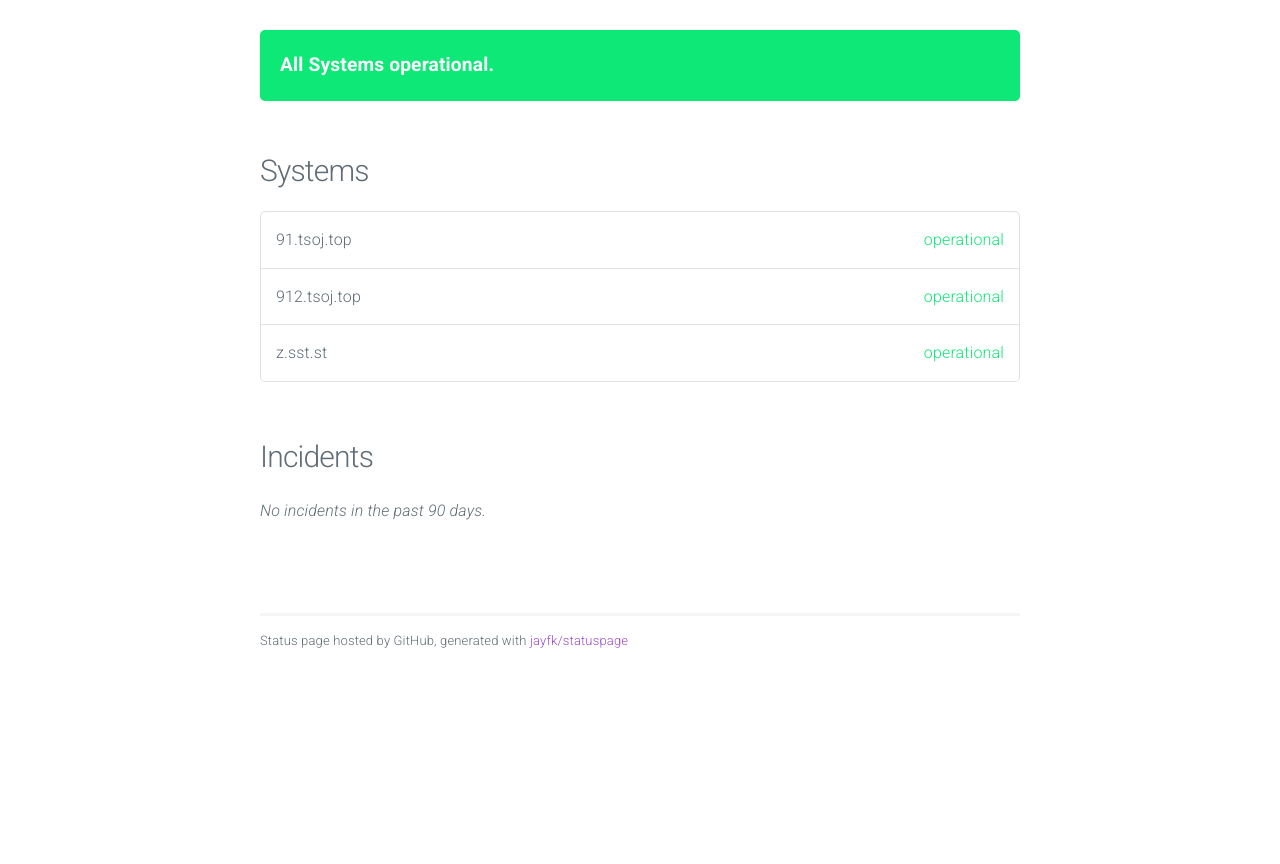
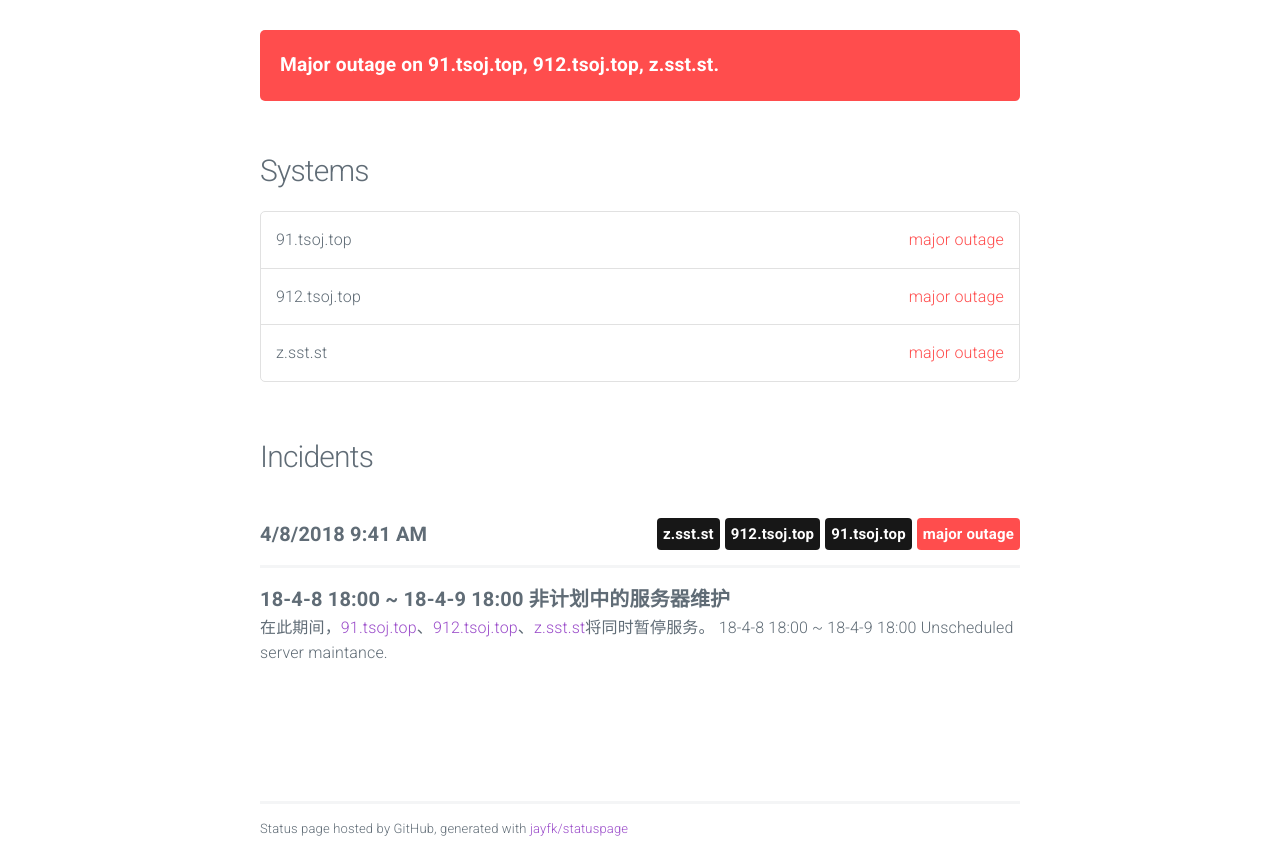
Before and after one commit to VICZONE/ssstatus, a plain HTML site: page index.html in a window 1280 px wide. Shown: the part 55-919 px from the top of the page. Before the commit the page ends 800 px from the top, so only its background shows below. Drawn offline with nearby package versions, Linux system fonts and the light colour scheme; no server answers.

Commit message:
update index

```diff
--- a/index.html
+++ b/index.html
@@ -29,31 +29,55 @@
 
 			<section class="container" id="main">
 
-					<div class="panel operational" data-l10n-id="systems-operational">
-						All Systems operational.
+
+					<div class="panel major outage">
+						<span data-l10n-id="Major-outage">Major outage</span> <span data-l10n-id="on">on</span> 91.tsoj.top, 912.tsoj.top, z.sst.st.
 					</div>
+
 
 
 				<h4 data-l10n-id="systems">Systems</h4>
 				<ul class="systems">
 
 					<li>
-						91.tsoj.top <span class="status operational" data-l10n-id="operational">operational</span>
+						91.tsoj.top <span class="status major outage" data-l10n-id="major-outage">major outage</span>
 					</li>
 
 					<li>
-						912.tsoj.top <span class="status operational" data-l10n-id="operational">operational</span>
+						912.tsoj.top <span class="status major outage" data-l10n-id="major-outage">major outage</span>
 					</li>
 
 					<li>
-						z.sst.st <span class="status operational" data-l10n-id="operational">operational</span>
+						z.sst.st <span class="status major outage" data-l10n-id="major-outage">major outage</span>
 					</li>
 
 				</ul>
 
 				<h4 data-l10n-id="incidents">Incidents</h4>
 
-					<em data-l10n-id="no.incidents">No incidents in the past 90 days.</em>
+
+					<div class="incident">
+						<span class="date moment">2018-04-08 09:41:24 UTC</span>
+
+
+							<span class="label major outage float-right" data-l10n-id="major-outage">major outage</span>
+
+
+							<span class="label system float-right">91.tsoj.top</span>
+
+							<span class="label system float-right">912.tsoj.top</span>
+
+							<span class="label system float-right">z.sst.st</span>
+
+						<hr/>
+
+						<span class="title">18-4-8 18:00 ~ 18-4-9 18:00 非计划中的服务器维护</span>
+						<p>在此期间，<a href="https://91.tsoj.top">91.tsoj.top</a>、<a href="https://91.tsoj.top">912.tsoj.top</a>、<a href="http://z.sst.st">z.sst.st</a>将同时暂停服务。
+18-4-8 18:00 ~ 18-4-9 18:00 Unscheduled server maintance.</p>
+
+
+					</div>
+
 
 			</section>
 
```
